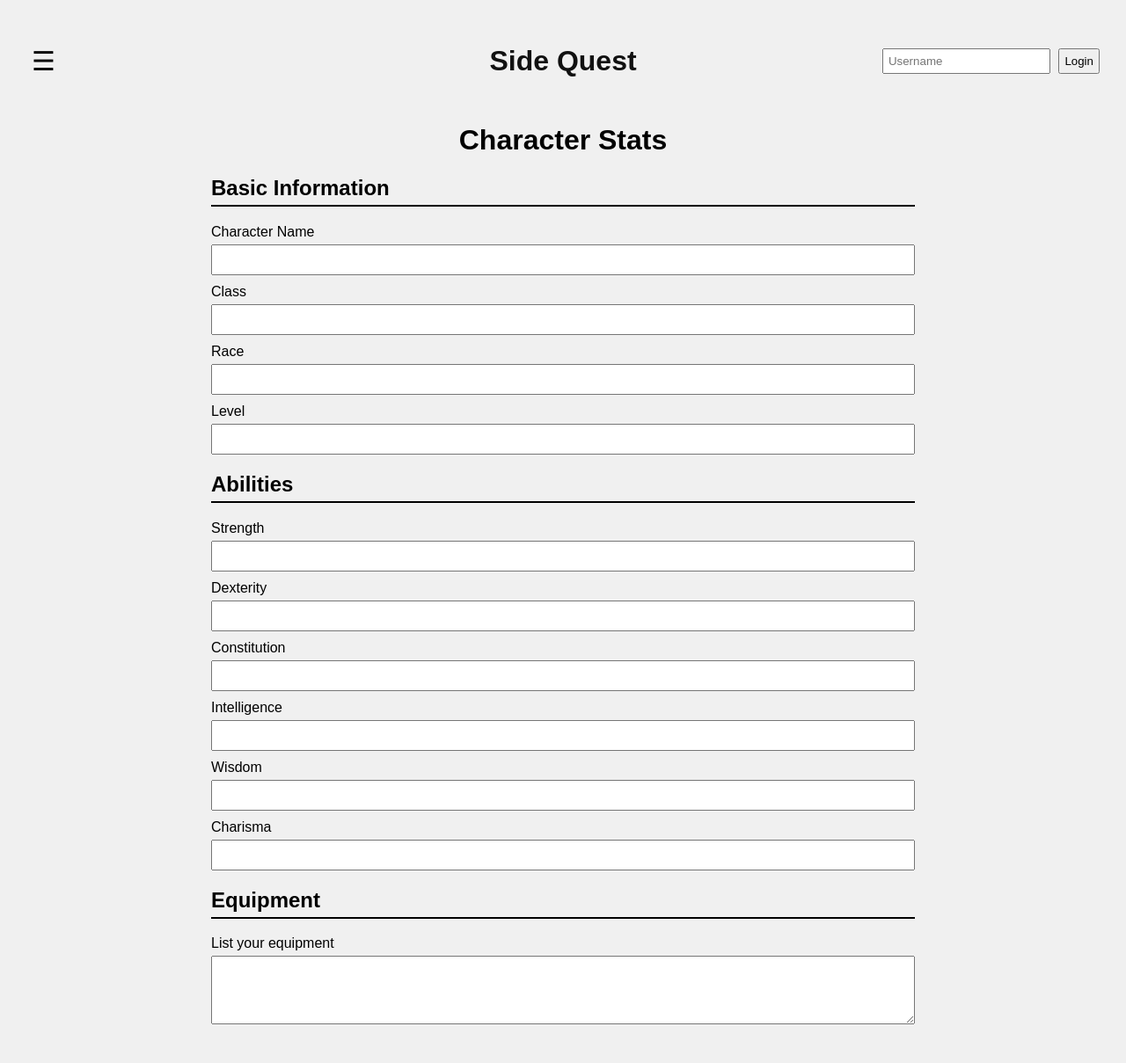
After one commit to rag5798/rpgtaskmanager, a Django app: page /character_info in a window 1280 px wide. The commit adds this page. Shown: the whole page at 88% size. Run offline with Django 5.2, Linux system fonts and the light colour scheme.

Commit message:
frontend update

```diff
--- /dev/null
+++ b/sidequest/static/sidequest/character.css
@@ -0,0 +1,31 @@
+body {
+    font-family: Arial, sans-serif;
+    margin: 0;
+    padding: 20px;
+}
+.container {
+    max-width: 800px;
+    margin: 0 auto;
+}
+h1 {
+    text-align: center;
+}
+.section {
+    margin-bottom: 20px;
+}
+.section h2 {
+    border-bottom: 2px solid #000;
+    padding-bottom: 5px;
+}
+.input-group {
+    margin-bottom: 10px;
+}
+.input-group label {
+    display: block;
+    margin-bottom: 5px;
+}
+.input-group input, .input-group select, .input-group textarea {
+    width: 100%;
+    padding: 8px;
+    box-sizing: border-box;
+}
--- /dev/null
+++ b/sidequest/templates/sidequest/character.html
@@ -0,0 +1,73 @@
+{% extends "./master.html" %}
+{% load static %}
+
+{% block title %}
+    Character Info
+{% endblock %}
+
+{% block links %}
+    <link rel="stylesheet" href="{% static 'sidequest/character.css' %}">
+{% endblock %}
+
+{% block content %}
+    <main>
+        <div class="container">
+            <h1>Character Stats</h1>
+
+            <div class="section">
+                <h2>Basic Information</h2>
+                <div class="input-group">
+                    <label for="name">Character Name</label>
+                    <input type="text" id="name" name="name">
+                </div>
+                <div class="input-group">
+                    <label for="class">Class</label>
+                    <input type="text" id="class" name="class">
+                </div>
+                <div class="input-group">
+                    <label for="race">Race</label>
+                    <input type="text" id="race" name="race">
+                </div>
+                <div class="input-group">
+                    <label for="level">Level</label>
+                    <input type="number" id="level" name="level" min="1" max="20">
+                </div>
+            </div>
+
+            <div class="section">
+                <h2>Abilities</h2>
+                <div class="input-group">
+                    <label for="strength">Strength</label>
+                    <input type="number" id="strength" name="strength" min="1" max="20">
+                </div>
+                <div class="input-group">
+                    <label for="dexterity">Dexterity</label>
+                    <input type="number" id="dexterity" name="dexterity" min="1" max="20">
+                </div>
+                <div class="input-group">
+                    <label for="constitution">Constitution</label>
+                    <input type="number" id="constitution" name="constitution" min="1" max="20">
+                </div>
+                <div class="input-group">
+                    <label for="intelligence">Intelligence</label>
+                    <input type="number" id="intelligence" name="intelligence" min="1" max="20">
+                </div>
+                <div class="input-group">
+                    <label for="wisdom">Wisdom</label>
+                    <input type="number" id="wisdom" name="wisdom" min="1" max="20">
+                </div>
+                <div class="input-group">
+                    <label for="charisma">Charisma</label>
+                    <input type="number" id="charisma" name="charisma" min="1" max="20">
+                </div>
+            </div>
+            <div class="section">
+                <h2>Equipment</h2>
+                <div class="input-group">
+                    <label for="equipment">List your equipment</label>
+                    <textarea id="equipment" name="equipment" rows="4"></textarea>
+                </div>
+            </div>
+        </div>
+    </main>
+{% endblock %}
--- a/sidequest/templates/sidequest/index.html
+++ b/sidequest/templates/sidequest/index.html
@@ -17,7 +17,7 @@
         </section>
         <section id="widgets">
             <div><a href="task">Tasks</a></div>
-            <div><a href="">Character Info</a></div>
+            <div><a href="character_info">Character Info</a></div>
         </section>
     </main>
 {% endblock %}
--- a/sidequest/templates/sidequest/master.html
+++ b/sidequest/templates/sidequest/master.html
@@ -24,7 +24,7 @@
             <div id="menu-content">
                 <a href="">Home</a>
                 <a href="task">Tasks</a>
-                <a href="hello_there">Character</a>
+                <a href="character_info">Character</a>
             </div>
         </div>
         {% block content %}
--- a/sidequest/templates/sidequest/task.html
+++ b/sidequest/templates/sidequest/task.html
@@ -2,7 +2,7 @@
 {% load static %}
 
 {% block title %}
-    Tasks
+    Tasks ((name))
 {% endblock %}
 
 {% block links %}
--- a/sidequest/urls.py
+++ b/sidequest/urls.py
@@ -3,5 +3,6 @@ from . import views
 
 urlpatterns = [
     path("" , views.home, name='home'),
-    path("task", views.task, name='task')
+    path("task", views.task, name='task'),
+    path("character_info", views.character, name='character_info')
 ]
--- a/sidequest/views.py
+++ b/sidequest/views.py
@@ -11,3 +11,9 @@ def task(request):
         request,
         "sidequest/task.html"
     )
+
+def character(request):
+    return render(
+        request,
+        "sidequest/character.html"
+    )
```
